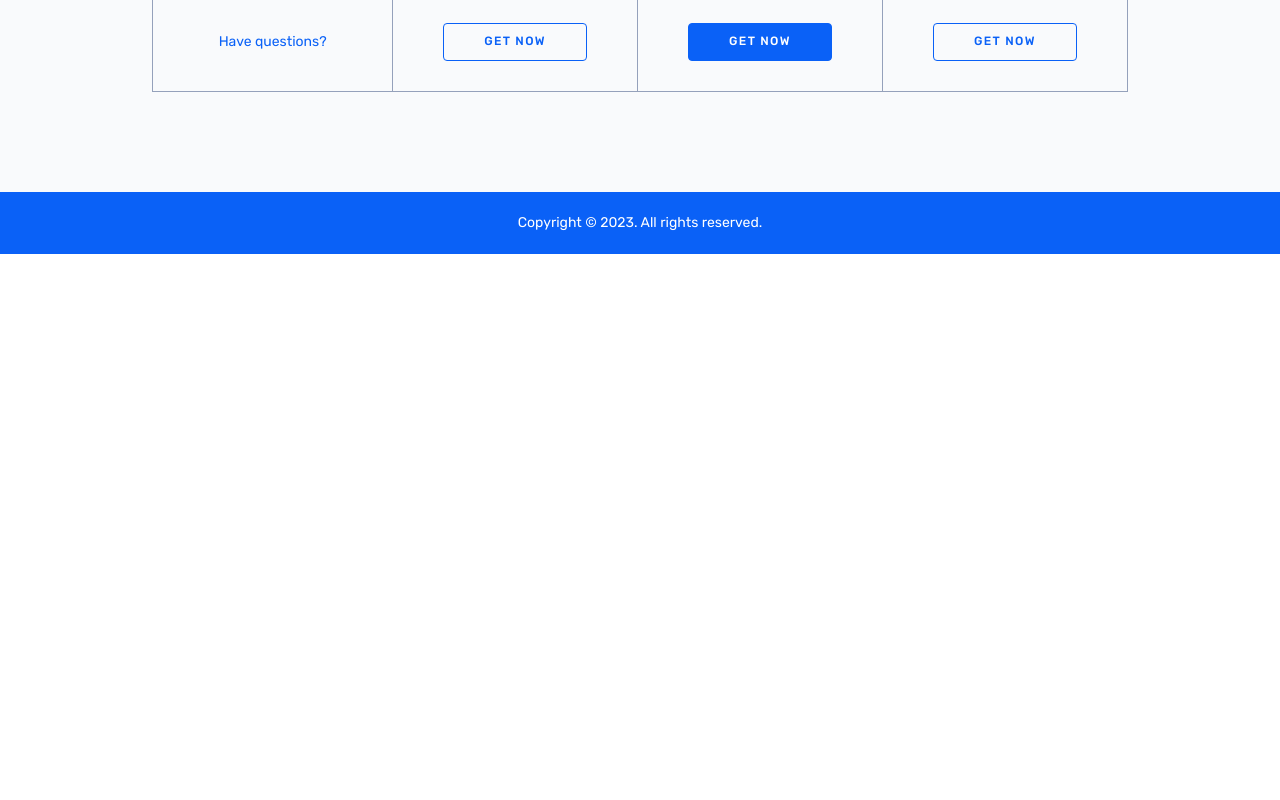
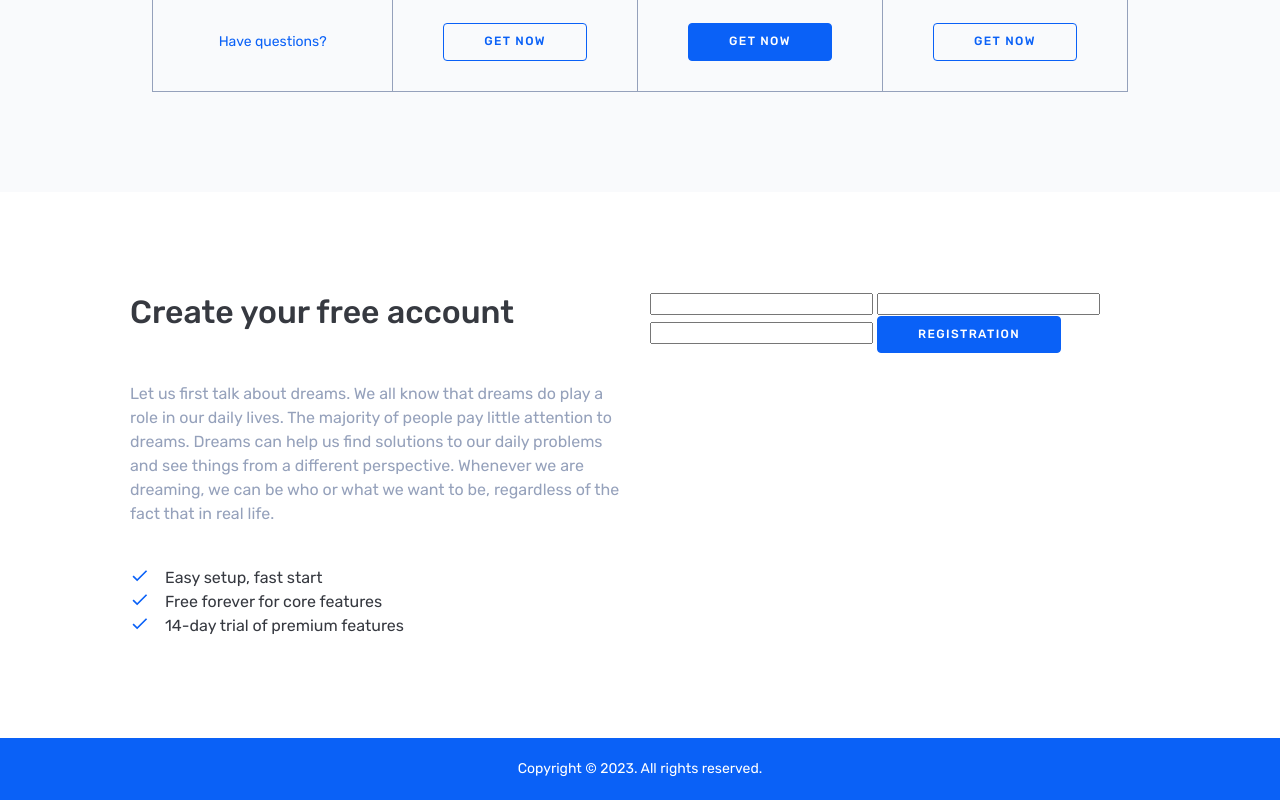
Before and after one commit to Anton533/incubator-template, a website: page src/html/pages/index.html in a window 1280 px wide. Shown: the part 1365-2165 px from the top of the page. Before the commit the page ends 1619 px from the top, so only its background shows below. Drawn offline with nearby package versions, Linux system fonts and the light colour scheme; files that its build step writes are made by us from their sources; files whose address does not match are found by name.

Commit message:
add create-account section

```diff
--- a/src/html/pages/index.html
+++ b/src/html/pages/index.html
@@ -31,7 +31,6 @@
             <th class="theory-header">Theory</th>
             <td class="standart-cell">
                 <img src="/img/icons/yes.svg" alt="" />
-                <!-- Feature -->
             </td>
             <td class="plus-cell">
                 <img src="/img/icons/yes.svg" alt="" />
@@ -75,4 +74,42 @@
     </table>
 </section>
 
+<div class="container-wide">
+    <section class="create-account">
+        <div class="create-account__content-box">
+            <h2 class="create-account__heading heading">
+                Create your free account
+            </h2>
+            <p class="create-account__text">
+                Let us first talk about dreams. We all know that dreams do play
+                a role in our daily lives. The majority of people pay little
+                attention to dreams. Dreams can help us find solutions to our
+                daily problems and see things from a different perspective.
+                Whenever we are dreaming, we can be who or what we want to be,
+                regardless of the fact that in real life.
+            </p>
+            <ul class="create-account__features-list">
+                <li>
+                    <img src="img/icons/check.svg" alt="" />
+                    Easy setup, fast start
+                </li>
+                <li>
+                    <img src="img/icons/check.svg" alt="" />
+                    Free forever for core features
+                </li>
+                <li>
+                    <img src="img/icons/check.svg" alt="" />
+                    14-day trial of premium features
+                </li>
+            </ul>
+        </div>
+
+        <form action="">
+            <input type="text" />
+            <input type="text" />
+            <input type="text" />
+            <button class="btn btn--primary">Registration</button>
+        </form>
+    </section>
+</div>
 @@include("footer.html")
--- a/src/sass/components/_components.scss
+++ b/src/sass/components/_components.scss
@@ -1,4 +1,6 @@
 @import './btn';
+
+@import './create-account';
 
 @import './footer';
 
--- /dev/null
+++ b/src/sass/components/_create-account.scss
@@ -0,0 +1,41 @@
+.create-account {
+  display: flex;
+  gap: 20px;
+  & > * {
+    width: 50% !important;
+  }
+  padding-top: 100px;
+  margin-bottom: 100px;
+
+  &__content-box {
+    max-width: 700px;
+  }
+
+  &__heading {
+    font-size: 32px;
+    line-height: 1.25; /* 40/32 */
+    margin-bottom: 50px;
+  }
+
+  &__text {
+    line-height: 1.5; /* 24/16 */
+    margin-bottom: 40px;
+    max-width: 500px;
+  }
+
+  &__features-list {
+    list-style: none;
+    li {
+      display: flex;
+    }
+    img {
+      width: 20px;
+      height: 20px;
+      margin-right: 15px;
+    }
+  }
+
+  &__features-list li {
+    color: #363940;
+  }
+}
```
